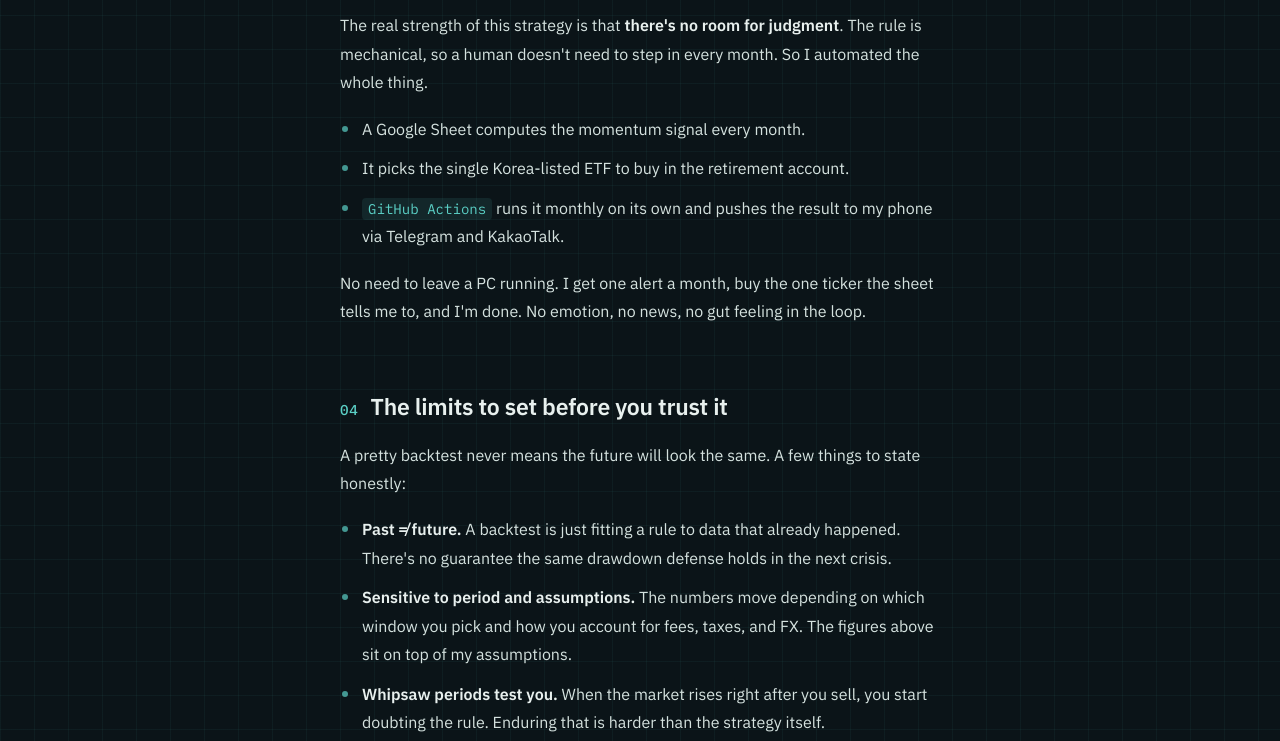
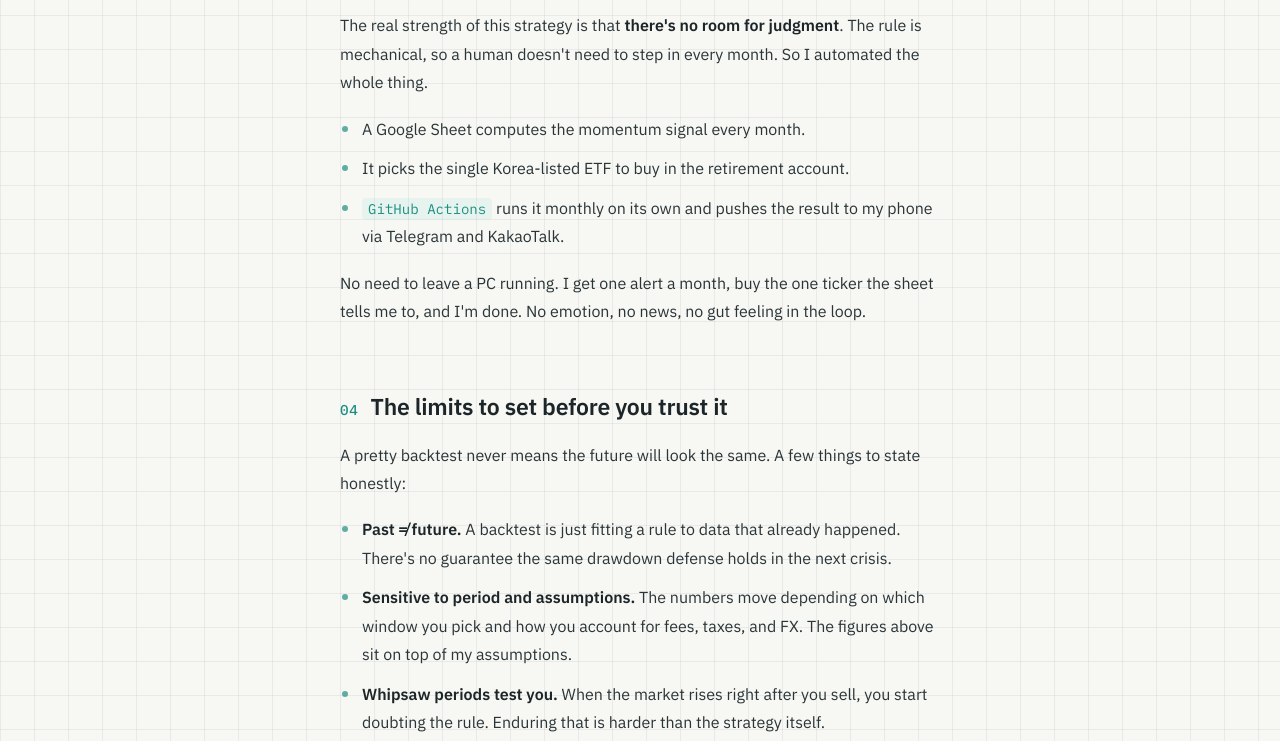
Before and after one commit to mikkkees/thinkplot, a plain HTML site: page haa-backtest.html in a window 1280 px wide. Shown: the part 2059-2800 px from the top of the page. Drawn offline with Linux system fonts and the light colour scheme; a web font is replaced by a local one.

Commit message:
Switch post page to light theme to match homepage

```diff
--- a/haa-backtest.html
+++ b/haa-backtest.html
@@ -10,16 +10,16 @@
 <link href="https://fonts.googleapis.com/css2?family=IBM+Plex+Mono:wght@400;500&family=IBM+Plex+Sans:wght@400;500;600;700&family=IBM+Plex+Sans+KR:wght@400;500;600;700&display=swap" rel="stylesheet">
 <style>
   :root{
-    --bg:#0B1418;
-    --panel:#0F1D22;
-    --grid:rgba(91,208,198,0.05);
-    --line:rgba(124,154,158,0.16);
-    --ink:#E8F0EE;
-    --muted:#7C9A9E;
-    --faint:#5A7479;
-    --amber:#E9A14B;
-    --cyan:#5BD0C6;
-    --loss:#CE6E60;
+    --bg:#F7F7F4;
+    --panel:#FFFFFF;
+    --grid:rgba(20,35,38,0.06);
+    --line:rgba(28,50,54,0.14);
+    --ink:#1C2528;
+    --muted:#5E7378;
+    --faint:#4C6469;
+    --amber:#C1741F;
+    --cyan:#1C8F82;
+    --loss:#B23B2E;
     --mono:'IBM Plex Mono',ui-monospace,monospace;
     --sans:'IBM Plex Sans','IBM Plex Sans KR',system-ui,sans-serif;
     --kr:'IBM Plex Sans KR','IBM Plex Sans',system-ui,sans-serif;
@@ -56,7 +56,7 @@
   .meta{font-family:var(--mono);font-size:12.5px;color:var(--faint);letter-spacing:0.03em;margin-bottom:clamp(30px,6vw,44px)}
   .meta span{color:var(--muted)}
 
-  .lede{font-size:clamp(16.5px,2.6vw,18px);color:#CFE0DD;line-height:1.72;margin-bottom:clamp(30px,6vw,40px)}
+  .lede{font-size:clamp(16.5px,2.6vw,18px);color:#2A3538;line-height:1.72;margin-bottom:clamp(30px,6vw,40px)}
 
   /* stat hero */
   .stats{display:grid;grid-template-columns:1fr 1fr;gap:1px;background:var(--line);border:1px solid var(--line);border-radius:10px;overflow:hidden;margin:clamp(28px,6vw,40px) 0}
@@ -88,14 +88,14 @@
   h2{font-family:var(--sans);font-weight:600;font-size:clamp(19px,3.6vw,23px);letter-spacing:-0.01em;margin:clamp(38px,7vw,52px) 0 14px;padding-top:8px}
   article[lang="ko"] h2{font-family:var(--kr)}
   h2 .n{font-family:var(--mono);font-size:0.62em;font-weight:500;color:var(--cyan);margin-right:12px;letter-spacing:0.05em}
-  p{margin-bottom:18px;color:#D5E2DF}
+  p{margin-bottom:18px;color:#2A3538}
   p.tight{margin-bottom:10px}
   strong{color:var(--ink);font-weight:600}
   .hl{color:var(--amber);font-weight:500}
   code{font-family:var(--mono);font-size:0.88em;background:rgba(91,208,198,0.1);color:var(--cyan);padding:2px 6px;border-radius:4px}
 
   ul{margin:0 0 18px;padding-left:0;list-style:none}
-  ul li{position:relative;padding-left:22px;margin-bottom:11px;color:#D5E2DF}
+  ul li{position:relative;padding-left:22px;margin-bottom:11px;color:#2A3538}
   ul li::before{content:'';position:absolute;left:2px;top:11px;width:6px;height:6px;border-radius:50%;background:var(--cyan);opacity:0.7}
 
   .note{border-left:2px solid var(--amber);background:rgba(233,161,75,0.05);padding:16px 20px;border-radius:0 8px 8px 0;margin:clamp(30px,6vw,42px) 0;font-size:14.5px;color:var(--muted);line-height:1.7}
@@ -294,7 +294,7 @@
               data-reactions-enabled="1"
               data-emit-metadata="0"
               data-input-position="top"
-              data-theme="dark"
+              data-theme="light"
               data-lang="ko"
               data-loading="lazy"
               crossorigin="anonymous"
```
